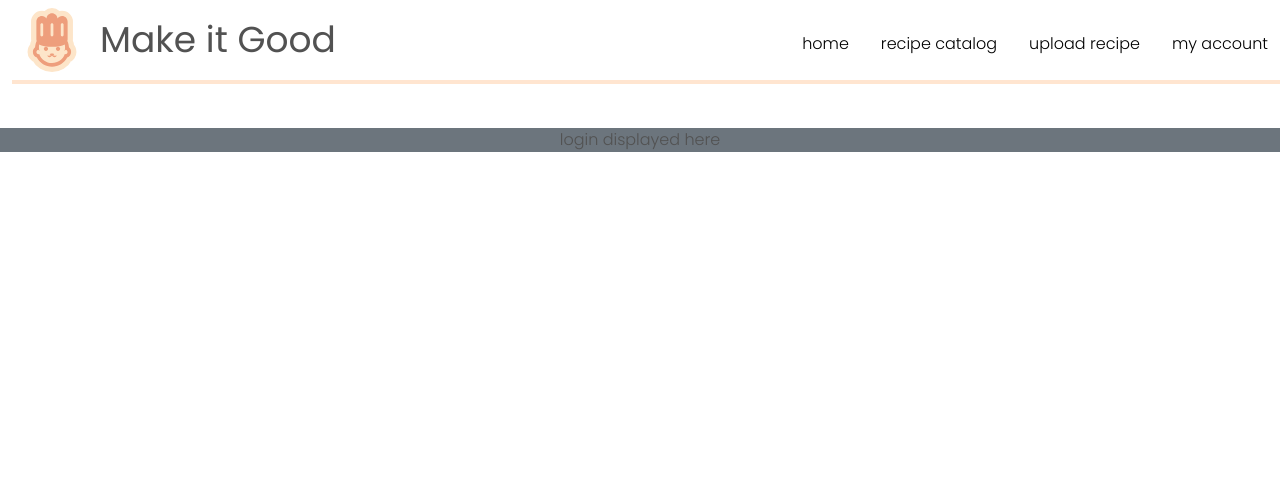
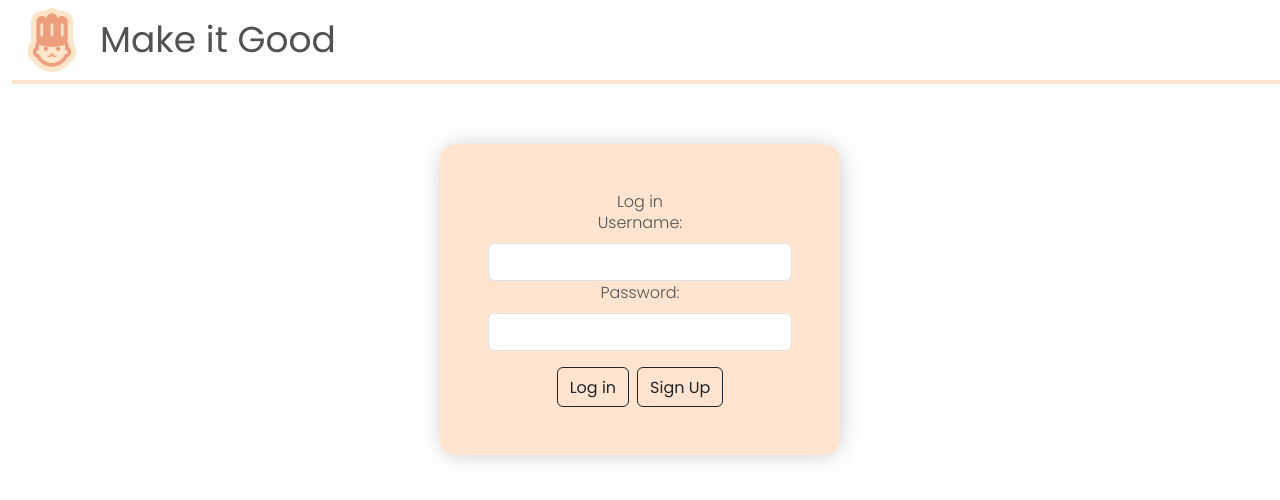
Before and after one commit to abbie-barton/startup-cs260, a React (Vite) app: page / in a window 1280 px wide. Shown: the top 500 px of the page. Built offline with nearby package versions, Linux system fonts and the light colour scheme.

Commit message:
conditionally render Header & login page functionality

```diff
--- a/src/components/Header/Header.jsx
+++ b/src/components/Header/Header.jsx
@@ -1,21 +1,48 @@
 import React from "react";
-import './header.css';
-import { NavLink } from "react-router-dom";
+import "./header.css";
+import { NavLink, useLocation } from "react-router-dom";
+import { useEffect, useState } from "react";
 
 export default function Header() {
+  const location = useLocation();
+  const [isLoginPage, setIsLoginPage] = useState(false);
+
+  useEffect(() => {
+    const path = location.pathname;
+    if (path === "/" || path === "") {
+      setIsLoginPage(true);
+    }
+  }, [location]);
+
   return (
     <>
       <header>
         <div className="flex flex-row">
-        <img id="logo" src="/assets/startupLogo.svg" alt="make it good logo" />
+          <img
+            id="logo"
+            src="/assets/startupLogo.svg"
+            alt="make it good logo"
+          />
           <h1 className="text-4xl font-normal self-center">Make it Good</h1>
         </div>
+        {isLoginPage ? (
+          ""
+        ) : (
           <ul>
-        <li><NavLink to="home">home</NavLink></li>
-        <li><NavLink to="recipe-catalog">recipe catalog</NavLink></li>
-        <li><NavLink to="upload-recipe">upload recipe</NavLink></li>
-        <li><NavLink to="account">my account</NavLink></li>
+            <li>
+              <NavLink to="home">home</NavLink>
+            </li>
+            <li>
+              <NavLink to="recipe-catalog">recipe catalog</NavLink>
+            </li>
+            <li>
+              <NavLink to="upload-recipe">upload recipe</NavLink>
+            </li>
+            <li>
+              <NavLink to="account">my account</NavLink>
+            </li>
           </ul>
+        )}
       </header>
     </>
   );
--- a/src/containers/login/Login.jsx
+++ b/src/containers/login/Login.jsx
@@ -1,11 +1,108 @@
-import React from 'react';
-import Header from '../../components/Header/Header'
+import React from "react";
+import Header from "../../components/Header/Header";
+import '../../globalStyles.css';
+import { useState } from "react";
 
 export default function Login() {
+  const [userName, setUserName] = useState("");
+  const [password, setPassword] = useState("");
+
+  const login = () => {
+    if (userName && password) {
+      loginUser();
+    }
+  };
+
+  const signup = () => {
+    if (userName && password) {
+      createUser();
+    }
+  };
+
+  (async () => {
+    const userName = localStorage.getItem("userName");
+    if (userName) {
+      window.location.href = "home.html";
+    }
+  })();
+
+  const loginUser = async () => {
+    loginOrCreate(`/api/auth/login`);
+  };
+
+  const createUser = async () => {
+    loginOrCreate(`/api/auth/create`);
+  };
+
+  const loginOrCreate = async (endpoint) => {
+    const response = await fetch(endpoint, {
+      method: "post",
+      body: JSON.stringify({ userName: userName, password: password }),
+      headers: {
+        "Content-type": "application/json; charset=UTF-8",
+      },
+    });
+    console.log(response);
+
+    if (response.ok) {
+      localStorage.setItem("userName", userName);
+      window.location.href = "home.html";
+    } else {
+      const body = await response.json();
+      alert(`⚠ Error: ${body.msg}`);
+    }
+  };
+
   return (
-    <main className='container-fluid bg-secondary text-center'>
+    <main className="container-fluid  text-center">
       <Header />
-      <div>login displayed here</div>
+      <div id="login">
+        <h1>Log in</h1>
+        <form id="login-form" className="d-flex flex-column">
+          <label htmlFor="username" className="form-label">
+            Username:
+          </label>
+          <input
+            type="text"
+            name="username"
+            id="username"
+            className="form-control"
+            required
+            autoComplete="on"
+            onChange={(e) => setUserName(e.target.value)}
+          />
+          <label htmlFor="password" className="form-label">
+            Password:
+          </label>
+          <input
+            type="password"
+            name="password"
+            id="password"
+            className="form-control"
+            required
+            autoComplete="on"
+            onChange={(e) => setPassword(e.target.value)}
+          />
+          <div className="d-flex flex-row justify-content-center pt-3">
+            <button
+              type="reset"
+              className="btn btn-outline-dark pt-2 mx-1"
+              id="login-button"
+              onClick={login}
+            >
+              Log in
+            </button>
+            <button
+              type="reset"
+              className="btn btn-outline-dark pt-2 mx-1"
+              id="signup-button"
+              onClick={signup}
+            >
+              Sign Up
+            </button>
+          </div>
+        </form>
+      </div>
     </main>
   );
 }
```
Lines whose indentation alone changed are shown as unchanged.
